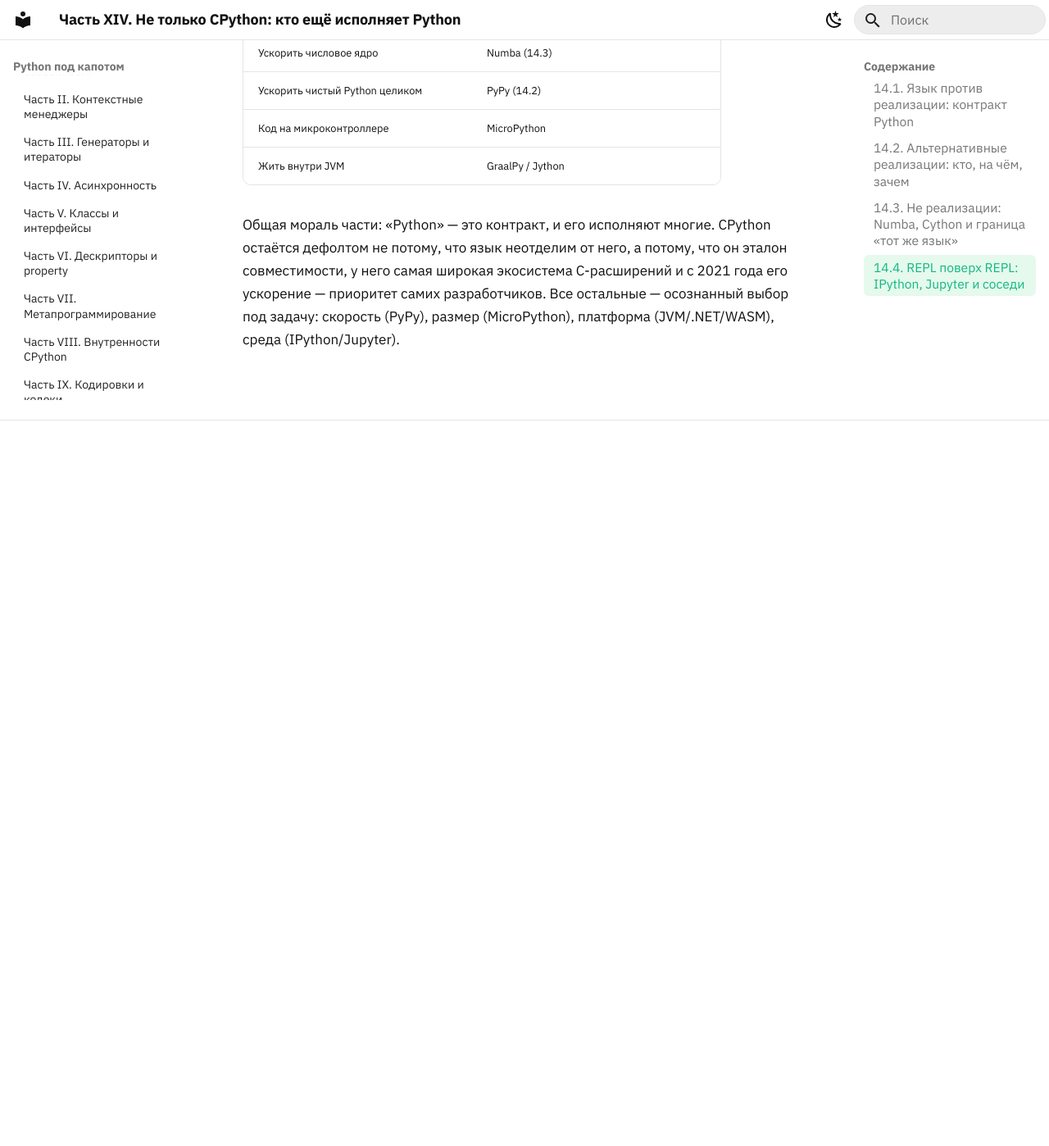
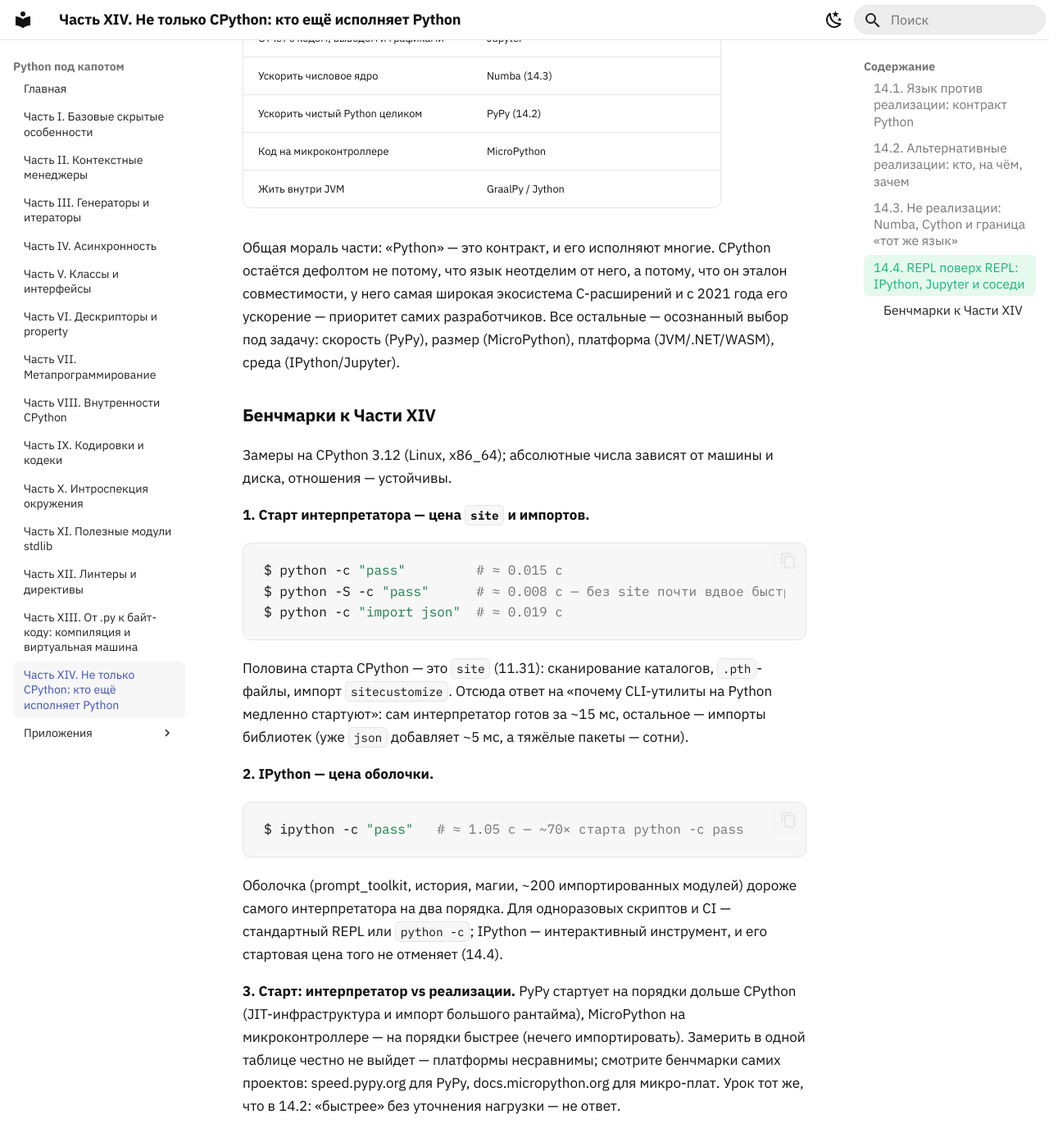
Before and after one commit to n3xumc0r3/py-underhood, an MkDocs documentation site: the page built from book/14-implementations.md, in a window 1280 px wide and 1400 px high, scrolled down 6571 px. Shown: the whole window at 82% size. Built offline with MkDocs 1.6.1 and Material for MkDocs 9.7.7, drawn with Linux system fonts in a browser that asks for light colours; before the commit the page ends 7180 px from its top, so only the background shows below that; some of the changed text lies outside the part shown.

Commit message:
Глава XIII: бенчмарки H3-конвенцией + pyc-бенчмарк; Глава XIV: секция бенчмарков
- 13: Бенчмарки к Части XIII переведены H2 -> H3 (#13.5-benchmarki,
  конвенция остальных частей), exec-замер подтверждён (0.02 vs 0.56, ~26x),
  добавлен бенчмарк pyc: тёплый кэш 16.5 мс/50 vs пересборка 301 мс/50
  (~95% стоимости импорта — компиляция), CHECKED_HASH vs timestamp
  неразличимы (3.30/3.34 мс), кодировочная декларация -> 9.1
- 14: завведена секция 'Бенчмарки к Части XIV { #14.4-benchmarki }':
  старт python/-S/-c import json (0.015/0.008/0.019 с), IPython ~70x
  старта python (1.05 с), честная оговорка про несравнимость реализаций;
  MicroPython 256КБ/16КБ помечены как порядок величин

````diff
--- a/book/14-implementations.md
+++ b/book/14-implementations.md
@@ -32,7 +32,7 @@ Wheel с тегом `cp312` на PyPy не встанет — у PyPy свои
 
 **GraalPy** — реализация Oracle Labs поверх Truffle (фреймворк для интерпретаторов с частичной компиляцией из мира JVM). Фишка — на удивление хорошая совместимость с C-расширениями; мотивация — дать Python жить в JVM-экосистеме рядом с Java, JavaScript и другими Truffle-языками.
 
-**MicroPython** (и образовательный форк CircuitPython) — Python для микроконтроллеров. Написан на C, но это **не** CPython: самостоятельная реализация, укладывающаяся примерно в 256 КБ flash и 16 КБ RAM, с усечённым языком и собственными модулями стандартной библиотеки. Компилирует исходник прямо на устройстве; для горячего кода есть декораторы `@micropython.native` и `@micropython.viper`. Живёт на ESP32, Raspberry Pi Pico и сотнях плат, где стандартный CPython не влезает физически:
+**MicroPython** (и образовательный форк CircuitPython) — Python для микроконтроллеров. Написан на C, но это **не** CPython: самостоятельная реализация, укладывающаяся примерно в 256 КБ flash и 16 КБ RAM (порядок величин для минимальной конфигурации, не спецификация), с усечённым языком и собственными модулями стандартной библиотеки. Компилирует исходник прямо на устройстве; для горячего кода есть декораторы `@micropython.native` и `@micropython.viper`. Живёт на ESP32, Raspberry Pi Pico и сотнях плат, где стандартный CPython не влезает физически:
 
 ```python
 # на CPython и MicroPython работает одинаково:
@@ -132,3 +132,24 @@ In [4]: %timeit sum(range(1000))   # магия-бенчмарк: циклы и
 | Жить внутри JVM | GraalPy / Jython |
 
 Общая мораль части: «Python» — это контракт, и его исполняют многие. CPython остаётся дефолтом не потому, что язык неотделим от него, а потому, что он эталон совместимости, у него самая широкая экосистема C-расширений и с 2021 года его ускорение — приоритет самих разработчиков. Все остальные — осознанный выбор под задачу: скорость (PyPy), размер (MicroPython), платформа (JVM/.NET/WASM), среда (IPython/Jupyter).
+
+### Бенчмарки к Части XIV { #14.4-benchmarki }
+
+Замеры на CPython 3.12 (Linux, x86_64); абсолютные числа зависят от машины и диска, отношения — устойчивы.
+
+**1. Старт интерпретатора — цена `site` и импортов.**
+```bash
+$ python -c "pass"         # ≈ 0.015 с
+$ python -S -c "pass"      # ≈ 0.008 с — без site почти вдвое быстрее
+$ python -c "import json"  # ≈ 0.019 с
+```
+Половина старта CPython — это `site` (11.31): сканирование каталогов, `.pth`-файлы, импорт `sitecustomize`. Отсюда ответ на «почему CLI-утилиты на Python медленно стартуют»: сам интерпретатор готов за ~15 мс, остальное — импорты библиотек (уже `json` добавляет ~5 мс, а тяжёлые пакеты — сотни).
+
+**2. IPython — цена оболочки.**
+```bash
+$ ipython -c "pass"   # ≈ 1.05 с — ~70× старта python -c pass
+```
+Оболочка (prompt_toolkit, история, магии, ~200 импортированных модулей) дороже самого интерпретатора на два порядка. Для одноразовых скриптов и CI — стандартный REPL или `python -c`; IPython — интерактивный инструмент, и его стартовая цена того не отменяет (14.4).
+
+**3. Старт: интерпретатор vs реализации.**
+PyPy стартует на порядки дольше CPython (JIT-инфраструктура и импорт большого рантайма), MicroPython на микроконтроллере — на порядки быстрее (нечего импортировать). Замерить в одной таблице честно не выйдет — платформы несравнимы; смотрите бенчмарки самих проектов: speed.pypy.org для PyPy, docs.micropython.org для микро-плат. Урок тот же, что в 14.2: «быстрее» без уточнения нагрузки — не ответ.
````
Also changed, not shown: book/13-bytecode-vm.md (+14 -5 lines).
